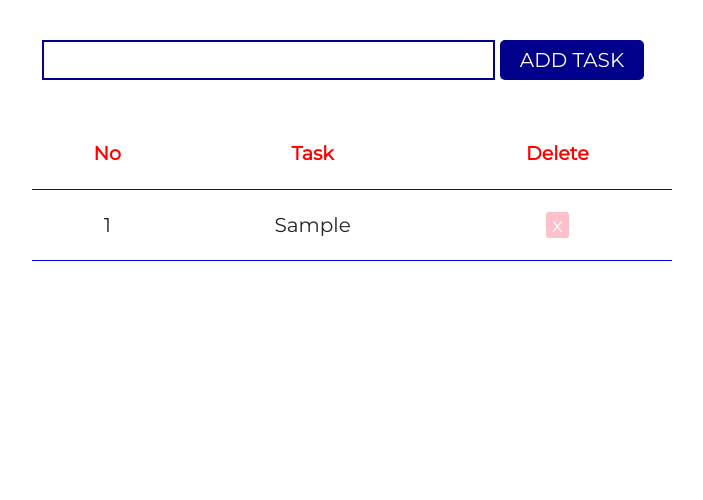
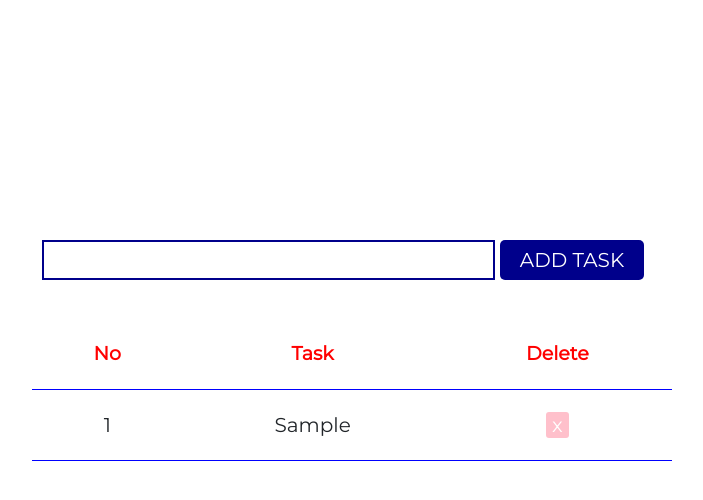
Before and after one commit to Yusuf619/todo-app, a PHP site: page /welcome.php in a window 1280 px wide. Shown: the part 62-562 px from the top of the page, without its empty margins (288-991 px from the left). Run offline with PHP 8.4, Linux system fonts and the light colour scheme; the visitor is signed in with stand-in values (Sample User, id 1); tables that the repository leaves empty or names only in its code hold one stand-in row (values such as "Sample post"); some libraries are stand-ins or nearby versions.

Commit message:
added margin top to task input

```diff
--- a/style.css
+++ b/style.css
@@ -56,6 +56,7 @@ form p{
     height: 40px;
     padding: 10px;
     border: 2px solid darkblue;
+    margin-top: 200px;
 }
 
 .add_btn{
```
